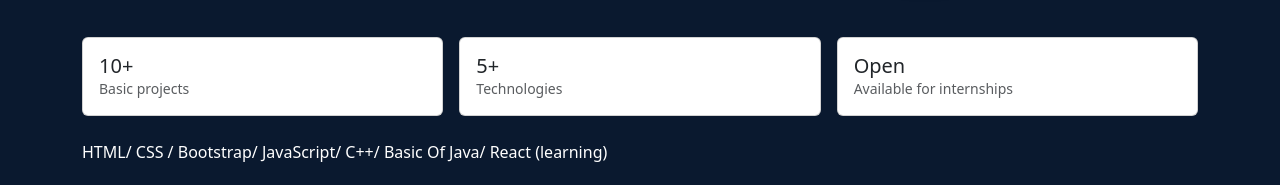
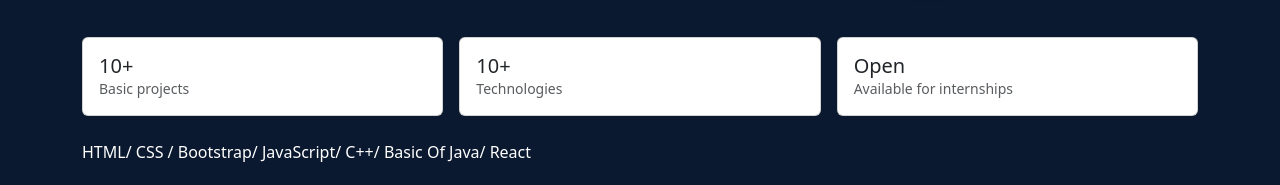
Before and after one commit to RaheelDars/raheeldars-portfolio, a plain HTML site: page about.html in a window 1280 px wide. Shown: the part 612-797 px from the top of the page. Drawn offline with nearby package versions, Linux system fonts and the light colour scheme.

Commit message:
Teach&reactupdate

```diff
--- a/about.html
+++ b/about.html
@@ -123,7 +123,7 @@
           </div>
           <div class="col-12 col-md-4">
             <div class="card p-3 meta-card h-100">
-              <div class="h5 m-0" style="color: var(--accent)">5+</div>
+              <div class="h5 m-0" style="color: var(--accent)">10+</div>
               <div class="text-muted small">Technologies</div>
             </div>
           </div>
@@ -142,7 +142,7 @@
         <span class="skill-badge">JavaScript/</span>
         <span class="skill-badge">C++/</span>
         <span class="skill-badge">Basic Of Java/</span>
-        <span class="skill-badge">React (learning)</span>
+        <span class="skill-badge">React</span>
       </div>
       <div class="mt-4">
         <a
```
